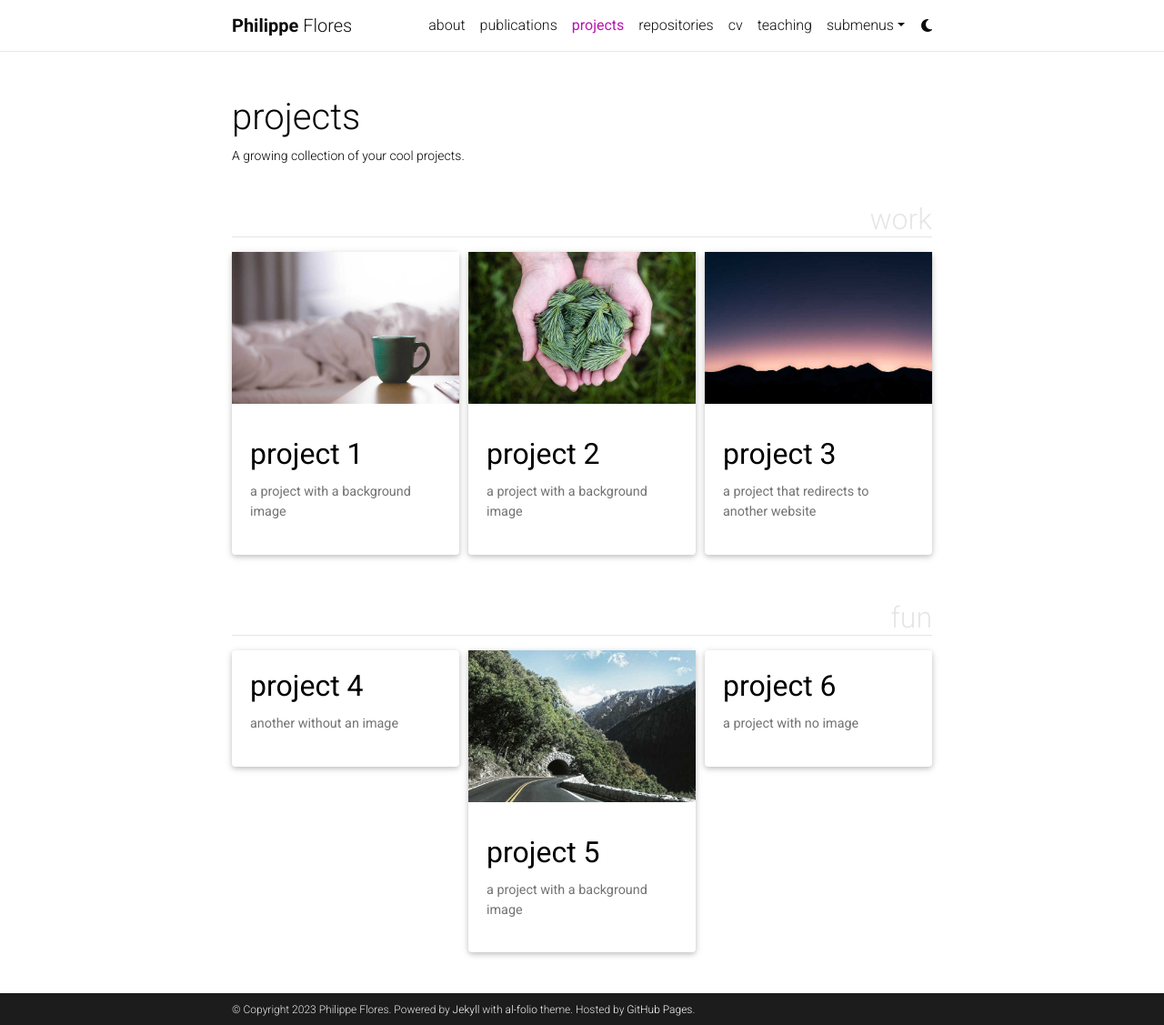
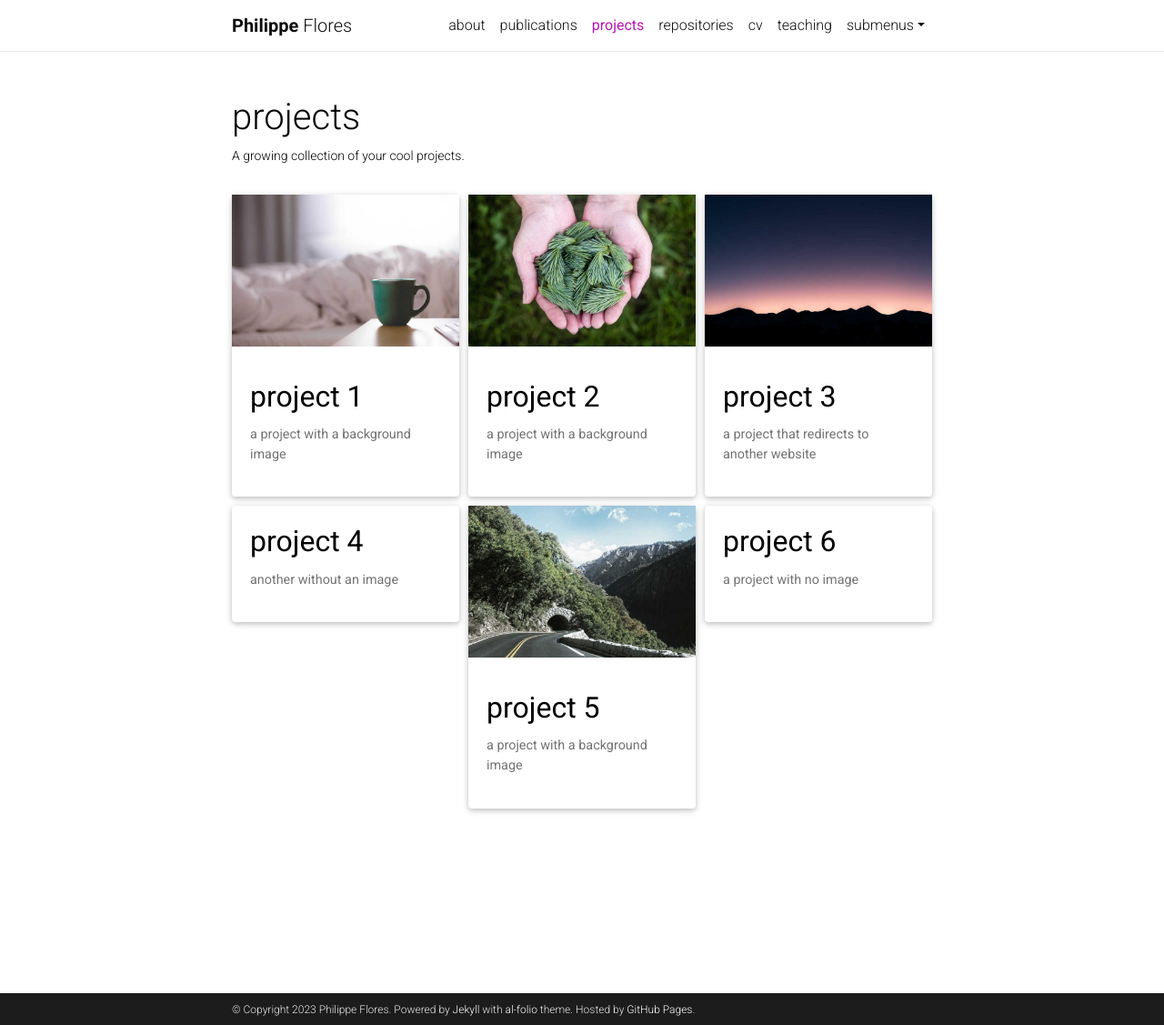
Before and after one commit to philippeflores/philippeflores.github.io, a Jekyll site: the page built from _pages/projects.md, in a window 1280 px wide and 1127 px high. Shown: the whole window at 91% size. Built offline with Jekyll 4.4.1, drawn with Linux system fonts in a browser that asks for light colours; full-size pictures stand in for the smaller copies a plugin makes; comment, search, counter and statistics services are not loaded; a style sheet for code colours, icons or effects is not loaded.

Commit message:
change in navbar

```diff
--- a/_config.yml
+++ b/_config.yml
@@ -313,10 +313,10 @@
 enable_math:                true   # enables math typesetting (uses MathJax)
 enable_tooltips:            false  # enables automatic tooltip links generated
                                    # for each section titles on pages and posts
-enable_darkmode:            true   # enables switching between light/dark modes
-enable_navbar_social:       false  # enables displaying social links in the
+enable_darkmode:            false   # enables switching between light/dark modes
+enable_navbar_social:       true  # enables displaying social links in the
                                    # navbar on the about page
-enable_project_categories:  true   # enables categorization of projects into
+enable_project_categories:  false   # enables categorization of projects into
                                    # multiple categories
 enable_medium_zoom:         true   # enables image zoom feature (as on medium.com)
 enable_progressbar:         true   # enables a horizontal progress bar linked to the vertical scroll position
```
